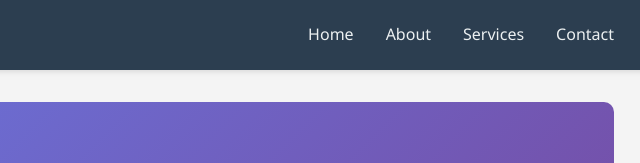
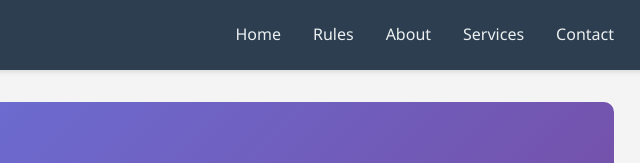
Before and after one commit to velvetReveries/velvetReveries.github.io, a plain HTML site: page index.html in a window 1280 px wide. Shown: the top 163 px of the page, 594-1234 px from the left. Drawn offline with Linux system fonts and the light colour scheme.

Commit message:
Add 'Rules' link to the navigation bar

```diff
--- a/navbar.html
+++ b/navbar.html
@@ -6,6 +6,9 @@
         <ul class="nav-menu">
             <li class="nav-item">
                 <a href="index.html" class="nav-link">Home</a>
+            </li>
+            <li class="nav-item">
+                <a href="rules.html" class="nav-link">Rules</a>
             </li>
             <li class="nav-item">
                 <a href="#about" class="nav-link">About</a>
```
